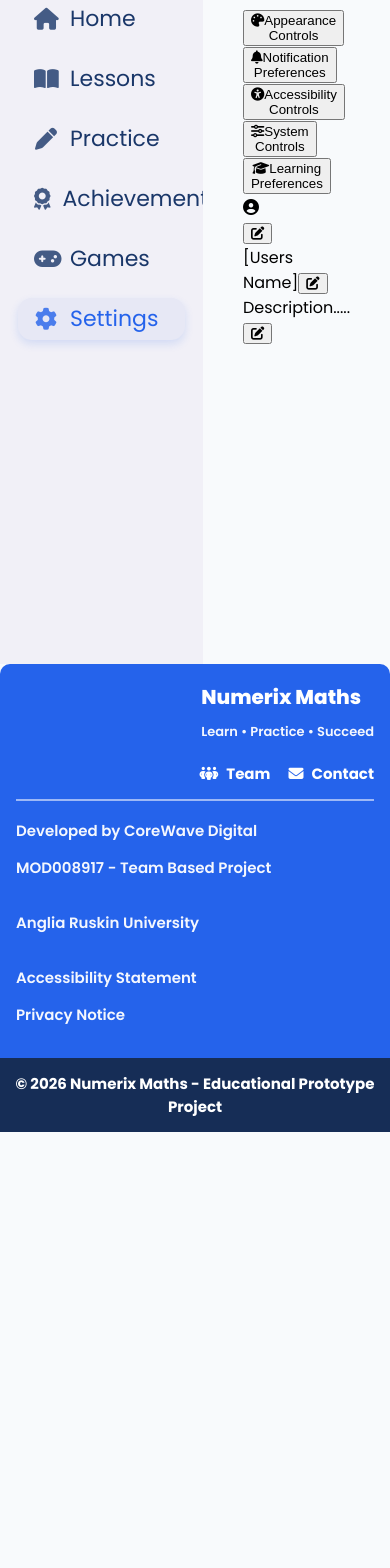
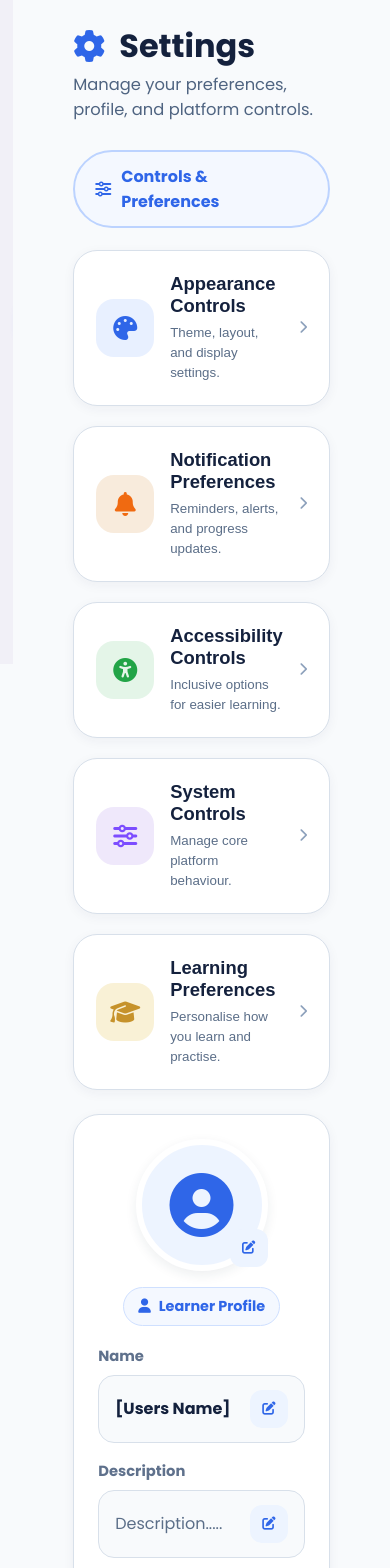
Before and after one commit to dburley67/Numerix-Maths, a Vue app: page /settings in a window 390 px wide. Shown: the part 180-1748 px from the top of the page. Before the commit the page ends 1312 px from the top, so only its background shows below. Built offline with nearby package versions, Linux system fonts and the light colour scheme.

Commit message:
Settings page layout added with updated styling, Functionality still needs updating and some bugs are still present

```diff
--- a/src/pages/SettingsPage.vue
+++ b/src/pages/SettingsPage.vue
@@ -1,98 +1,180 @@
 <template>
-  <section class="settings">
+  <section class="settings-page">
+    <div class="page-header">
+      <div class="page-title">
+        <i class="fa-solid fa-gear"></i>
+        <h1>Settings</h1>
+      </div>
+      <p>Manage your preferences, profile, and platform controls.</p>
+    </div>
 
-    <!-- Left: Settings Panels Grid -->
+    <div class="settings-layout">
       <div class="settings-panels">
+        <div class="panel-pill">
+          <i class="fa-solid fa-sliders"></i>
+          <span>Controls & Preferences</span>
+        </div>
 
-      <div class="settings-row">
+        <div class="settings-grid">
           <button class="settings-card" @click="activePanel = 'appearance'">
+            <div class="settings-icon icon-blue">
               <i class="fa-solid fa-palette"></i>
-          <span>Appearance<br />Controls</span>
+            </div>
+            <div class="settings-copy">
+              <h3>Appearance Controls</h3>
+              <p>Theme, layout, and display settings.</p>
+            </div>
+            <i class="fa-solid fa-chevron-right settings-arrow"></i>
           </button>
 
           <button class="settings-card" @click="activePanel = 'notifications'">
+            <div class="settings-icon icon-orange">
               <i class="fa-solid fa-bell"></i>
-          <span>Notification<br />Preferences</span>
+            </div>
+            <div class="settings-copy">
+              <h3>Notification Preferences</h3>
+              <p>Reminders, alerts, and progress updates.</p>
+            </div>
+            <i class="fa-solid fa-chevron-right settings-arrow"></i>
           </button>
+
+          <button class="settings-card" @click="activePanel = 'accessibility'">
+            <div class="settings-icon icon-green">
+              <i class="fa-solid fa-universal-access"></i>
             </div>
-
-      <div class="settings-row">
-        <button class="settings-card" @click="activePanel = 'accessibility'">
-          <i class="fa-solid fa-universal-access"></i>
-          <span>Accessibility<br />Controls</span>
+            <div class="settings-copy">
+              <h3>Accessibility Controls</h3>
+              <p>Inclusive options for easier learning.</p>
+            </div>
+            <i class="fa-solid fa-chevron-right settings-arrow"></i>
           </button>
 
           <button class="settings-card" @click="activePanel = 'system'">
+            <div class="settings-icon icon-purple">
               <i class="fa-solid fa-sliders"></i>
-          <span>System<br />Controls</span>
+            </div>
+            <div class="settings-copy">
+              <h3>System Controls</h3>
+              <p>Manage core platform behaviour.</p>
+            </div>
+            <i class="fa-solid fa-chevron-right settings-arrow"></i>
+          </button>
+
+          <button
+            class="settings-card full-width"
+            @click="activePanel = 'learning'"
+          >
+            <div class="settings-icon icon-yellow">
+              <i class="fa-solid fa-graduation-cap"></i>
+            </div>
+            <div class="settings-copy">
+              <h3>Learning Preferences</h3>
+              <p>Personalise how you learn and practise.</p>
+            </div>
+            <i class="fa-solid fa-chevron-right settings-arrow"></i>
           </button>
         </div>
-
-      <div class="settings-row">
-        <button class="settings-card" @click="activePanel = 'learning'">
-          <i class="fa-solid fa-graduation-cap"></i>
-          <span>Learning<br />Preferences</span>
-        </button>
       </div>
 
-    </div>
-
-    <!-- Right: Profile Card -->
-    <div class="settings-profile">
-
+      <aside class="settings-profile">
+        <div class="profile-card">
+          <div class="profile-top">
             <div class="profile-avatar-wrap">
               <div class="profile-avatar">
                 <i class="fa-solid fa-circle-user"></i>
               </div>
-        <button class="profile-edit-btn avatar-edit" aria-label="Edit avatar">
+              <button
+                class="profile-edit-btn avatar-edit"
+                aria-label="Edit avatar"
+              >
                 <i class="fa-solid fa-pen-to-square"></i>
               </button>
             </div>
 
-      <div class="profile-name-wrap">
-        <span class="profile-name">[Users Name]</span>
+            <div class="profile-badge">
+              <i class="fa-solid fa-user"></i>
+              Learner Profile
+            </div>
+          </div>
+
+          <div class="profile-block">
+            <div class="profile-label">Name</div>
+            <div class="profile-field">
+              <span class="profile-text">[Users Name]</span>
               <button class="profile-edit-btn" aria-label="Edit name">
                 <i class="fa-solid fa-pen-to-square"></i>
               </button>
             </div>
+          </div>
 
-      <div class="profile-desc-wrap">
-        <span class="profile-desc">Description.....</span>
+          <div class="profile-block">
+            <div class="profile-label">Description</div>
+            <div class="profile-field">
+              <span class="profile-text muted">Description.....</span>
               <button class="profile-edit-btn" aria-label="Edit description">
                 <i class="fa-solid fa-pen-to-square"></i>
               </button>
             </div>
-
           </div>
 
-    <!-- Slide-in Panel Overlay -->
+          <div class="profile-stats">
+            <div class="mini-stat">
+              <i class="fa-solid fa-fire"></i>
+              <span>3-day streak</span>
+            </div>
+            <div class="mini-stat">
+              <i class="fa-solid fa-award"></i>
+              <span>5 badges</span>
+            </div>
+          </div>
+        </div>
+      </aside>
+    </div>
+
     <Transition name="panel-slide">
-      <div v-if="activePanel" class="panel-overlay" @click.self="activePanel = null">
+      <div
+        v-if="activePanel"
+        class="panel-overlay"
+        @click.self="activePanel = null"
+      >
         <div class="panel-drawer">
-
-          <button class="panel-close" @click="activePanel = null" aria-label="Close">
+          <button
+            class="panel-close"
+            @click="activePanel = null"
+            aria-label="Close"
+          >
             <i class="fa-solid fa-xmark"></i>
           </button>
 
-          <!-- Appearance Controls -->
           <div v-if="activePanel === 'appearance'">
             <h2 class="panel-title">
               <i class="fa-solid fa-palette"></i> Appearance Controls
             </h2>
 
-            <!-- Dark Mode Toggle -->
-            <div class="panel-toggle-row space-between">
+            <div class="panel-section">
+              <div class="panel-toggle-row">
                 <div class="dark-mode-label">
-                <i :class="darkMode ? 'fa-solid fa-moon' : 'fa-solid fa-sun'" class="dark-mode-icon"></i>
-                <span>{{ darkMode ? 'Dark Mode' : 'Light Mode' }}</span>
+                  <i
+                    :class="darkMode ? 'fa-solid fa-moon' : 'fa-solid fa-sun'"
+                  ></i>
+                  <div>
+                    <strong>{{ darkMode ? "Dark Mode" : "Light Mode" }}</strong>
+                    <p>Switch the overall colour theme of the platform.</p>
                   </div>
+                </div>
+
                 <label class="switch">
-                <input type="checkbox" v-model="darkMode" @change="applyDarkMode" />
+                  <input
+                    type="checkbox"
+                    v-model="darkMode"
+                    @change="applyDarkMode"
+                  />
                   <span class="slider"></span>
                 </label>
               </div>
+            </div>
 
-            <p class="panel-placeholder" style="margin-top: 1.2rem;">
+            <p class="panel-placeholder">
               Further appearance options such as font size and colour scheme
               customisation will be available here in a future update.
             </p>
@@ -101,72 +183,67 @@
             </p>
           </div>
 
-          <!-- Notification Preferences -->
           <div v-if="activePanel === 'notifications'">
             <h2 class="panel-title">
               <i class="fa-solid fa-bell"></i> Notification Preferences
             </h2>
             <p class="panel-placeholder">
-              Stay on top of your learning journey. Here you will be able to manage
-              alerts for streak reminders, new lesson availability, achievement
-              unlocks, and weekly progress summaries.
+              Stay on top of your learning journey. Here you will be able to
+              manage alerts for streak reminders, new lesson availability,
+              achievement unlocks, and weekly progress summaries.
             </p>
             <p class="panel-coming-soon">
               <i class="fa-solid fa-clock"></i> Full controls coming soon.
             </p>
           </div>
 
-          <!-- Accessibility Controls -->
           <div v-if="activePanel === 'accessibility'">
             <h2 class="panel-title">
-              <i class="fa-solid fa-universal-access"></i> Accessibility Controls
+              <i class="fa-solid fa-universal-access"></i> Accessibility
+              Controls
             </h2>
             <p class="panel-placeholder">
-              Numerix Maths is built for everyone. This section will include options
-              such as high contrast mode, screen reader support, reduced motion
-              settings, and adjustable text spacing to ensure a comfortable experience
-              for all learners.
+              Numerix Maths is built for everyone. This section will include
+              options such as high contrast mode, screen reader support, reduced
+              motion settings, and adjustable text spacing to ensure a
+              comfortable experience for all learners.
             </p>
             <p class="panel-coming-soon">
               <i class="fa-solid fa-clock"></i> Full controls coming soon.
             </p>
           </div>
 
-          <!-- System Controls -->
           <div v-if="activePanel === 'system'">
             <h2 class="panel-title">
               <i class="fa-solid fa-sliders"></i> System Controls
             </h2>
             <p class="panel-placeholder">
-              Manage the core behaviour of the application. Options here will cover
-              automatic progress saving, hint visibility, language selection, and the
-              ability to reset your account data if needed.
+              Manage the core behaviour of the application. Options here will
+              cover automatic progress saving, hint visibility, language
+              selection, and the ability to reset your account data if needed.
             </p>
             <p class="panel-coming-soon">
               <i class="fa-solid fa-clock"></i> Full controls coming soon.
             </p>
           </div>
 
-          <!-- Learning Preferences -->
           <div v-if="activePanel === 'learning'">
             <h2 class="panel-title">
               <i class="fa-solid fa-graduation-cap"></i> Learning Preferences
             </h2>
             <p class="panel-placeholder">
-              Tailor your learning experience to your own pace and goals. This section
-              will let you set your preferred difficulty level, configure a daily
-              question target, and choose whether step-by-step solutions are shown
-              after each answer.
+              Tailor your learning experience to your own pace and goals. This
+              section will let you set your preferred difficulty level,
+              configure a daily question target, and choose whether step-by-step
+              solutions are shown after each answer.
             </p>
             <p class="panel-coming-soon">
               <i class="fa-solid fa-clock"></i> Full controls coming soon.
             </p>
           </div>
-
         </div>
       </div>
     </Transition>
-
   </section>
 </template>
 
@@ -186,3 +263,440 @@
   localStorage.setItem("darkMode", String(darkMode.value));
 }
 </script>
+
+<style scoped>
+.settings-page {
+  min-height: 100%;
+  padding: 32px;
+  background: transparent;
+}
+
+.page-header {
+  margin-bottom: 28px;
+}
+
+.page-title {
+  display: flex;
+  align-items: center;
+  gap: 14px;
+  margin-bottom: 10px;
+}
+
+.page-title i {
+  font-size: 2rem;
+  color: #2f66e8;
+}
+
+.page-header h1 {
+  margin: 0;
+  font-size: 2.4rem;
+  line-height: 1;
+  color: #14213d;
+}
+
+.page-header p {
+  margin: 0;
+  color: #4f6481;
+  font-size: 1.02rem;
+  font-weight: 500;
+}
+
+.settings-layout {
+  display: grid;
+  grid-template-columns: 2fr 1fr;
+  gap: 24px;
+  align-items: start;
+}
+
+.panel-pill {
+  display: inline-flex;
+  align-items: center;
+  gap: 10px;
+  margin-bottom: 22px;
+  padding: 12px 20px;
+  border: 2px solid #bcd3ff;
+  border-radius: 999px;
+  color: #2f66e8;
+  background: #f4f8ff;
+  font-weight: 700;
+}
+
+.settings-grid {
+  display: grid;
+  grid-template-columns: repeat(2, minmax(0, 1fr));
+  gap: 20px;
+}
+
+.settings-card {
+  width: 100%;
+  background: #ffffff;
+  border: 1px solid #d8e0ea;
+  border-radius: 24px;
+  padding: 22px;
+  box-shadow: 0 3px 12px rgba(31, 47, 70, 0.05);
+  display: flex;
+  align-items: center;
+  gap: 16px;
+  text-align: left;
+  cursor: pointer;
+  transition:
+    transform 0.2s ease,
+    box-shadow 0.2s ease;
+}
+
+.settings-card:hover {
+  transform: translateY(-3px);
+  box-shadow: 0 8px 20px rgba(31, 47, 70, 0.08);
+}
+
+.settings-card.full-width {
+  grid-column: 1 / -1;
+}
+
+.settings-icon {
+  width: 58px;
+  height: 58px;
+  border-radius: 18px;
+  display: flex;
+  align-items: center;
+  justify-content: center;
+  font-size: 1.5rem;
+  flex-shrink: 0;
+}
+
+.icon-blue {
+  background: #e8f0ff;
+  color: #2f66e8;
+}
+.icon-orange {
+  background: #f8ebdc;
+  color: #f06a11;
+}
+.icon-green {
+  background: #e4f5e8;
+  color: #22a447;
+}
+.icon-purple {
+  background: #efe8fb;
+  color: #7c4dff;
+}
+.icon-yellow {
+  background: #f9f1d6;
+  color: #c6922b;
+}
+
+.settings-copy h3 {
+  margin: 0 0 6px;
+  color: #14213d;
+  font-size: 1.15rem;
+}
+
+.settings-copy p {
+  margin: 0;
+  color: #5b6e88;
+  line-height: 1.5;
+}
+
+.settings-arrow {
+  margin-left: auto;
+  color: #8ca0bb;
+}
+
+.profile-card {
+  background: #ffffff;
+  border: 1px solid #d8e0ea;
+  border-radius: 26px;
+  padding: 24px;
+  box-shadow: 0 3px 12px rgba(31, 47, 70, 0.05);
+}
+
+.profile-top {
+  display: flex;
+  flex-direction: column;
+  align-items: center;
+  margin-bottom: 20px;
+}
+
+.profile-avatar-wrap {
+  position: relative;
+  margin-bottom: 16px;
+}
+
+.profile-avatar {
+  width: 120px;
+  height: 120px;
+  border-radius: 50%;
+  background: #edf4ff;
+  color: #2f66e8;
+  display: flex;
+  align-items: center;
+  justify-content: center;
+  font-size: 4rem;
+  border: 6px solid #ffffff;
+  box-shadow: 0 4px 12px rgba(31, 47, 70, 0.08);
+}
+
+.profile-badge {
+  display: inline-flex;
+  align-items: center;
+  gap: 8px;
+  background: #f4f8ff;
+  color: #2f66e8;
+  border: 1px solid #cfe0ff;
+  border-radius: 999px;
+  padding: 8px 14px;
+  font-size: 0.9rem;
+  font-weight: 700;
+}
+
+.profile-block {
+  margin-bottom: 18px;
+}
+.profile-label {
+  margin-bottom: 8px;
+  color: #5f718c;
+  font-size: 0.92rem;
+  font-weight: 700;
+}
+
+.profile-field {
+  display: flex;
+  align-items: center;
+  justify-content: space-between;
+  gap: 12px;
+  background: #f8fafc;
+  border: 1px solid #d8e0ea;
+  border-radius: 16px;
+  padding: 14px 16px;
+}
+
+.profile-text {
+  color: #14213d;
+  font-weight: 700;
+}
+.profile-text.muted {
+  color: #5b6e88;
+  font-weight: 500;
+}
+
+.profile-edit-btn {
+  width: 38px;
+  height: 38px;
+  border: none;
+  border-radius: 12px;
+  background: #edf4ff;
+  color: #2f66e8;
+  cursor: pointer;
+  display: inline-flex;
+  align-items: center;
+  justify-content: center;
+}
+
+.avatar-edit {
+  position: absolute;
+  right: 0;
+  bottom: 4px;
+}
+
+.profile-stats {
+  display: flex;
+  flex-direction: column;
+  gap: 12px;
+  margin-top: 8px;
+}
+
+.mini-stat {
+  display: flex;
+  align-items: center;
+  gap: 10px;
+  color: #1d3560;
+  font-weight: 700;
+  background: #f8fafc;
+  border: 1px solid #d8e0ea;
+  border-radius: 14px;
+  padding: 12px 14px;
+}
+
+.mini-stat .fa-fire {
+  color: #f97316;
+}
+.mini-stat .fa-award {
+  color: #c6922b;
+}
+
+.panel-overlay {
+  position: fixed;
+  inset: 0;
+  background: rgba(20, 33, 61, 0.28);
+  display: flex;
+  justify-content: flex-end;
+  z-index: 50;
+}
+
+.panel-drawer {
+  width: min(460px, 100%);
+  height: 100%;
+  background: #ffffff;
+  padding: 28px 24px;
+  position: relative;
+  box-shadow: -8px 0 24px rgba(31, 47, 70, 0.15);
+  overflow-y: auto;
+}
+
+.panel-close {
+  position: absolute;
+  top: 18px;
+  right: 18px;
+  width: 42px;
+  height: 42px;
+  border: none;
+  border-radius: 12px;
+  background: #edf4ff;
+  color: #2f66e8;
+  cursor: pointer;
+}
+
+.panel-title {
+  display: flex;
+  align-items: center;
+  gap: 12px;
+  margin: 0 0 24px;
+  color: #14213d;
+  font-size: 1.5rem;
+}
+
+.panel-title i {
+  color: #2f66e8;
+}
+
+.panel-section {
+  background: #f8fafc;
+  border: 1px solid #d8e0ea;
+  border-radius: 18px;
+  padding: 18px;
+  margin-bottom: 20px;
+}
+
+.panel-toggle-row {
+  display: flex;
+  align-items: center;
+  justify-content: space-between;
+  gap: 16px;
+}
+
+.dark-mode-label {
+  display: flex;
+  align-items: center;
+  gap: 14px;
+  color: #14213d;
+}
+
+.dark-mode-label i {
+  width: 44px;
+  height: 44px;
+  border-radius: 14px;
+  background: #edf4ff;
+  color: #2f66e8;
+  display: flex;
+  align-items: center;
+  justify-content: center;
+}
+
+.dark-mode-label p {
+  margin: 4px 0 0;
+  color: #5b6e88;
+  font-size: 0.95rem;
+}
+
+.panel-placeholder {
+  color: #5b6e88;
+  line-height: 1.7;
+  margin: 0 0 16px;
+}
+
+.panel-coming-soon {
+  display: inline-flex;
+  align-items: center;
+  gap: 8px;
+  background: #f4f8ff;
+  color: #2f66e8;
+  border: 1px solid #cfe0ff;
+  border-radius: 999px;
+  padding: 10px 14px;
+  font-weight: 700;
+}
+
+.switch {
+  position: relative;
+  display: inline-block;
+  width: 58px;
+  height: 32px;
+}
+
+.switch input {
+  display: none;
+}
+
+.slider {
+  position: absolute;
+  inset: 0;
+  background: #d8e0ea;
+  border-radius: 999px;
+  transition: 0.3s;
+}
+
+.slider::before {
+  content: "";
+  position: absolute;
+  width: 24px;
+  height: 24px;
+  left: 4px;
+  top: 4px;
+  background: white;
+  border-radius: 50%;
+  transition: 0.3s;
+  box-shadow: 0 2px 6px rgba(31, 47, 70, 0.2);
+}
+
+.switch input:checked + .slider {
+  background: #2f66e8;
+}
+.switch input:checked + .slider::before {
+  transform: translateX(26px);
+}
+
+.panel-slide-enter-active,
+.panel-slide-leave-active {
+  transition: opacity 0.25s ease;
+}
+.panel-slide-enter-active .panel-drawer,
+.panel-slide-leave-active .panel-drawer {
+  transition: transform 0.25s ease;
+}
+.panel-slide-enter-from,
+.panel-slide-leave-to {
+  opacity: 0;
+}
+.panel-slide-enter-from .panel-drawer,
+.panel-slide-leave-to .panel-drawer {
+  transform: translateX(100%);
+}
+
+@media (max-width: 1000px) {
+  .settings-layout {
+    grid-template-columns: 1fr;
+  }
+}
+
+@media (max-width: 768px) {
+  .settings-page {
+    padding: 20px;
+  }
+  .page-header h1 {
+    font-size: 2rem;
+  }
+  .settings-grid {
+    grid-template-columns: 1fr;
+  }
+}
+</style>
```
Lines whose indentation alone changed are shown as unchanged.
